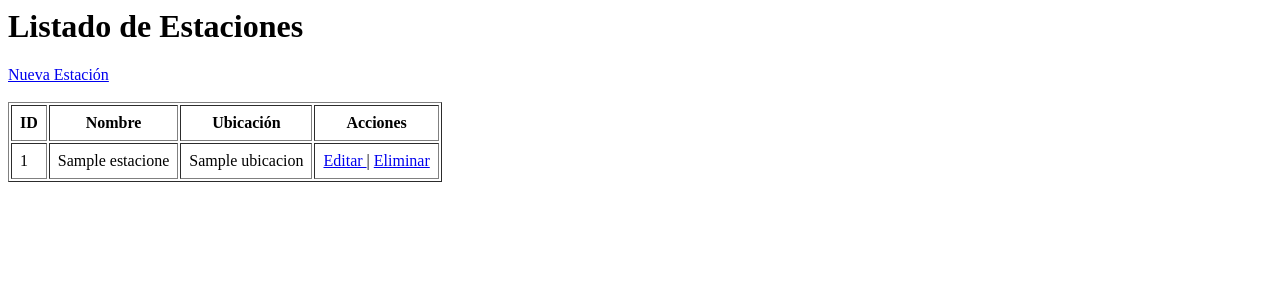
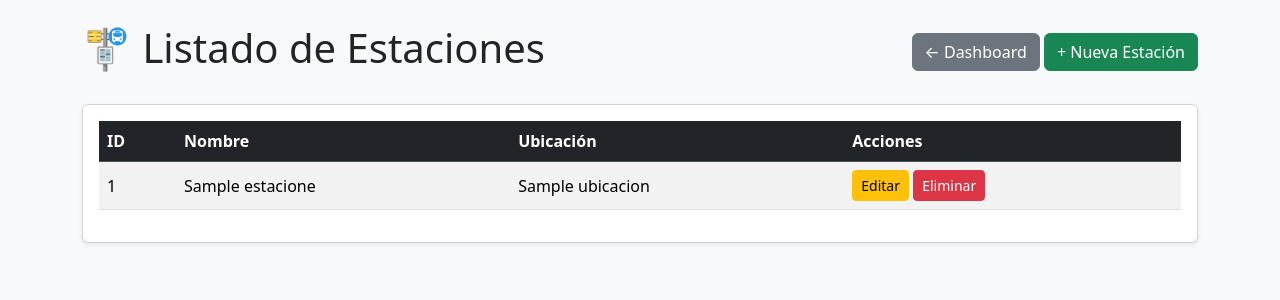
Before and after one commit to Josu-05/trolesmartV1, a CodeIgniter 4 app: the page made by app/Views/estaciones/index.php in a window 1280 px wide. Shown: the top 300 px of the page. Run offline with PHP 8.4 and a stand-in for CodeIgniter, Linux system fonts and the light colour scheme; the template is opened without the code that fills it: most values are stand-ins (such as "Sample title", 1, 10 or a date in 2020); some libraries are stand-ins or nearby versions.

Commit message:
Refactor estaciones index page with Bootstrap styling
Updated the layout and styling of the estaciones index page. Added Bootstrap for better UI and improved structure with cards and tables.

```diff
--- a/app/Views/estaciones/index.php
+++ b/app/Views/estaciones/index.php
@@ -1,28 +1,52 @@
+<!DOCTYPE html>
+<html lang="es">
+<head>
+    <meta charset="UTF-8">
+    <title>Listado de Estaciones</title>
+
+    <link href="https://cdn.jsdelivr.net/npm/bootstrap@5.3.3/dist/css/bootstrap.min.css"
+          rel="stylesheet">
+</head>
+
+<body class="bg-light">
+
+<div class="container mt-4">
+
+    <div class="d-flex justify-content-between align-items-center mb-4">
+
+        <h1>🚏 Listado de Estaciones</h1>
+
+        <div>
+            <a href="/" class="btn btn-secondary">
+                ← Dashboard
+            </a>
+
+            <a href="/estaciones/create" class="btn btn-success">
+                + Nueva Estación
+            </a>
+        </div>
+
+    </div>
+
     <?php if(session()->getFlashdata('success')): ?>
-
-    <p style="color:green;">
+        <div class="alert alert-success">
             <?= session()->getFlashdata('success') ?>
-    </p>
-
+        </div>
     <?php endif; ?>
 
     <?php if(session()->getFlashdata('error')): ?>
-
-    <p style="color:red;">
+        <div class="alert alert-danger">
             <?= session()->getFlashdata('error') ?>
-    </p>
-
+        </div>
     <?php endif; ?>
 
-<h1>Listado de Estaciones</h1>
+    <div class="card shadow-sm">
 
-<a href="/estaciones/create">
-    Nueva Estación
-</a>
+        <div class="card-body">
 
-<br><br>
+            <table class="table table-striped table-hover align-middle">
 
-<table border="1" cellpadding="8">
+                <thead class="table-dark">
 
                     <tr>
                         <th>ID</th>
@@ -30,6 +54,10 @@
                         <th>Ubicación</th>
                         <th>Acciones</th>
                     </tr>
+
+                </thead>
+
+                <tbody>
 
                 <?php foreach($estaciones as $estacion): ?>
 
@@ -43,13 +71,13 @@
 
                         <td>
 
-            <a href="/estaciones/edit/<?= $estacion['id'] ?>">
+                            <a href="/estaciones/edit/<?= $estacion['id'] ?>"
+                               class="btn btn-warning btn-sm">
                                 Editar
                             </a>
 
-            |
-
                             <a href="/estaciones/delete/<?= $estacion['id'] ?>"
+                               class="btn btn-danger btn-sm"
                                onclick="return confirm('¿Eliminar estación?')">
                                 Eliminar
                             </a>
@@ -60,4 +88,15 @@
 
                 <?php endforeach; ?>
 
+                </tbody>
+
             </table>
+
+        </div>
+
+    </div>
+
+</div>
+
+</body>
+</html>
```
Lines whose indentation alone changed are shown as unchanged.
